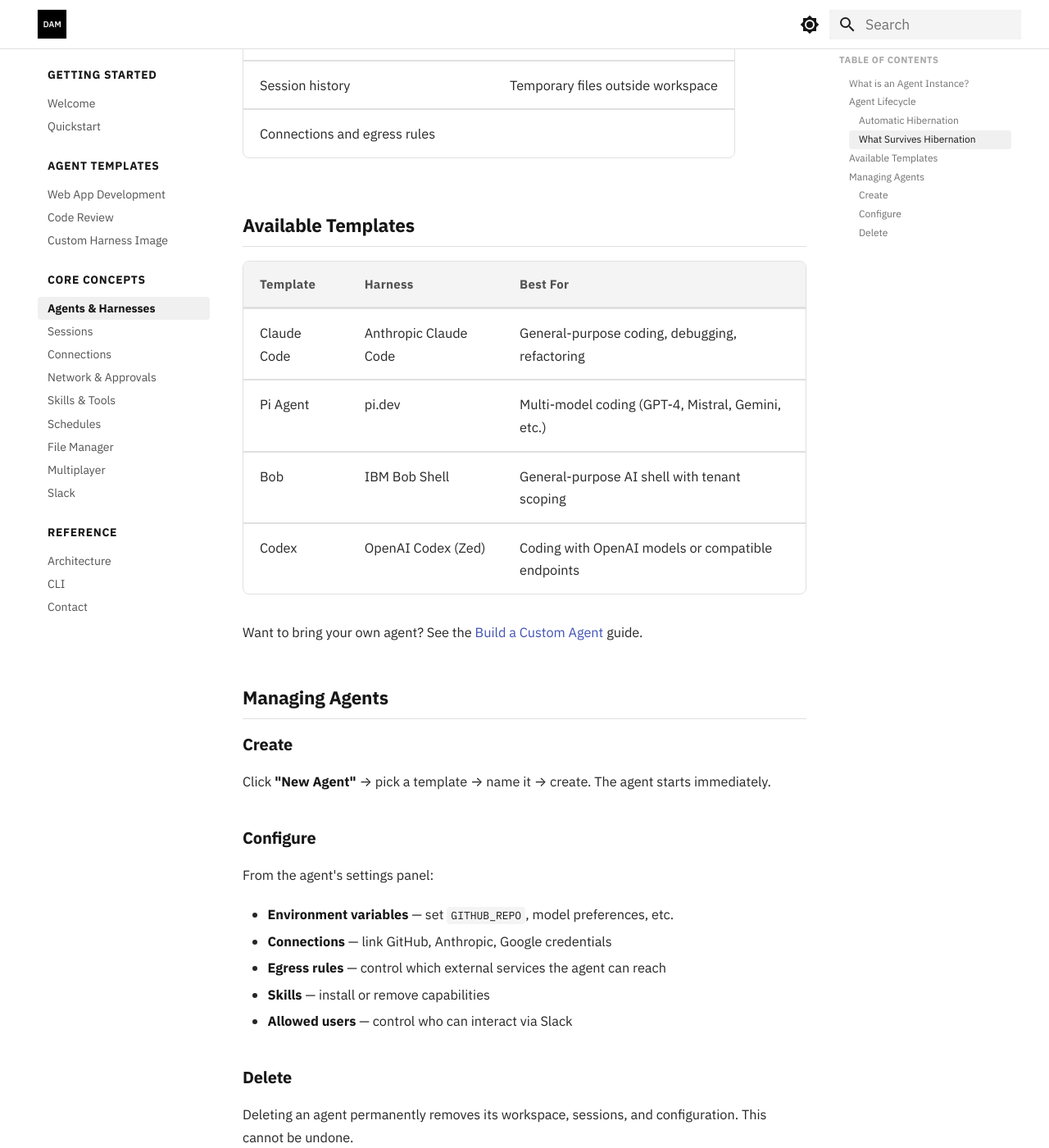
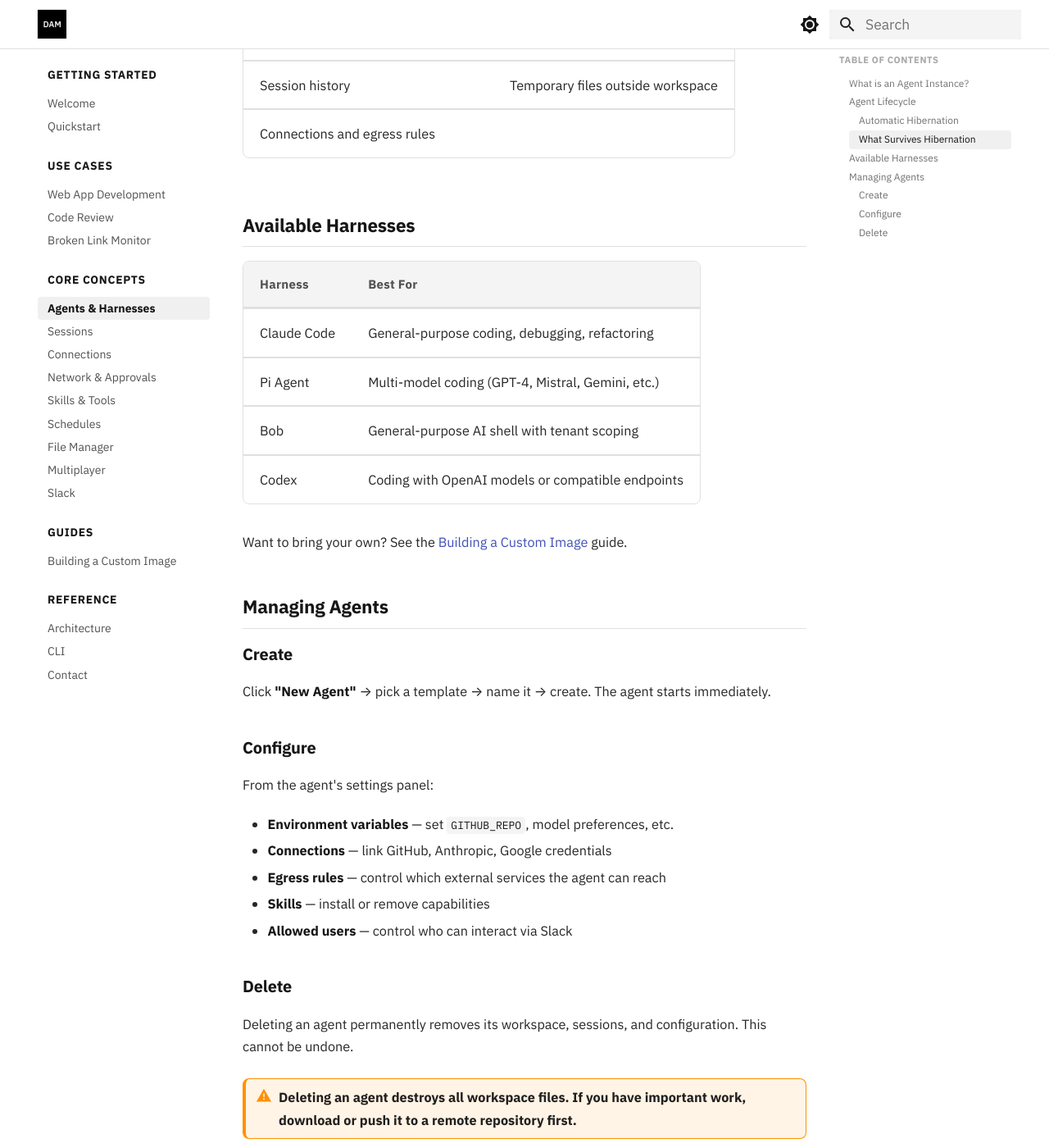
Before and after one commit to dam-agents/docs, an MkDocs documentation site: the page built from docs/core-concepts/agents.md, in a window 1280 px wide and 1400 px high, scrolled down 1631 px. Shown: the whole window at 82% size. Built offline with MkDocs 1.6.1 and Material for MkDocs 9.7.7, drawn with Linux system fonts in a browser that asks for light colours; some of the changed text lies outside the part shown.

Commit message:
docs: updates

```diff
--- a/docs/core-concepts/agents.md
+++ b/docs/core-concepts/agents.md
@@ -43,16 +43,16 @@ Agents automatically hibernate after a period of inactivity (no active sessions,
 | Session history | Temporary files outside workspace |
 | Connections and egress rules | |
 
-## Available Templates
+## Available Harnesses
 
-| Template | Harness | Best For |
-|----------|---------|----------|
-| Claude Code | Anthropic Claude Code | General-purpose coding, debugging, refactoring |
-| Pi Agent | pi.dev | Multi-model coding (GPT-4, Mistral, Gemini, etc.) |
-| Bob | IBM Bob Shell | General-purpose AI shell with tenant scoping |
-| Codex | OpenAI Codex (Zed) | Coding with OpenAI models or compatible endpoints |
+| Harness | Best For |
+|---------|----------|
+| Claude Code | General-purpose coding, debugging, refactoring |
+| Pi Agent | Multi-model coding (GPT-4, Mistral, Gemini, etc.) |
+| Bob | General-purpose AI shell with tenant scoping |
+| Codex | Coding with OpenAI models or compatible endpoints |
 
-Want to bring your own agent? See the [Build a Custom Agent](../agent-templates/custom-harness.md) guide.
+Want to bring your own? See the [Building a Custom Image](../guides/custom-harness.md) guide.
 
 ## Managing Agents
 
--- a/mkdocs.yml
+++ b/mkdocs.yml
@@ -68,10 +68,10 @@ nav:
   - Getting Started:
     - Welcome: index.md
     - Quickstart: getting-started/quickstart.md
-  - Agent Templates:
-    - Web App Development: agent-templates/web-app-development.md
-    - Code Review: agent-templates/code-review.md
-    - Custom Harness Image: agent-templates/custom-harness.md
+  - Use Cases:
+    - Web App Development: use-cases/web-app-development.md
+    - Code Review: use-cases/code-review.md
+    - Broken Link Monitor: use-cases/broken-link-monitor.md
   - Core Concepts:
     - Agents & Harnesses: core-concepts/agents.md
     - Sessions: core-concepts/sessions.md
@@ -82,6 +82,8 @@ nav:
     - File Manager: core-concepts/file-manager.md
     - Multiplayer: core-concepts/multiplayer.md
     - Slack: integrations/slack.md
+  - Guides:
+    - Building a Custom Image: guides/custom-harness.md
   - Reference:
     - Architecture: reference/architecture.md
     - CLI: reference/cli.md
```
Also changed, not shown: docs/guides/custom-harness.md (renamed from docs/agent-templates/custom-harness.md, +1 -1 lines), docs/use-cases/broken-link-monitor.md (added, +105 -0 lines), docs/use-cases/code-review.md (renamed from docs/agent-templates/code-review.md, +2 -2 lines), docs/use-cases/web-app-development.md (renamed from docs/agent-templates/web-app-development.md, +2 -2 lines).
